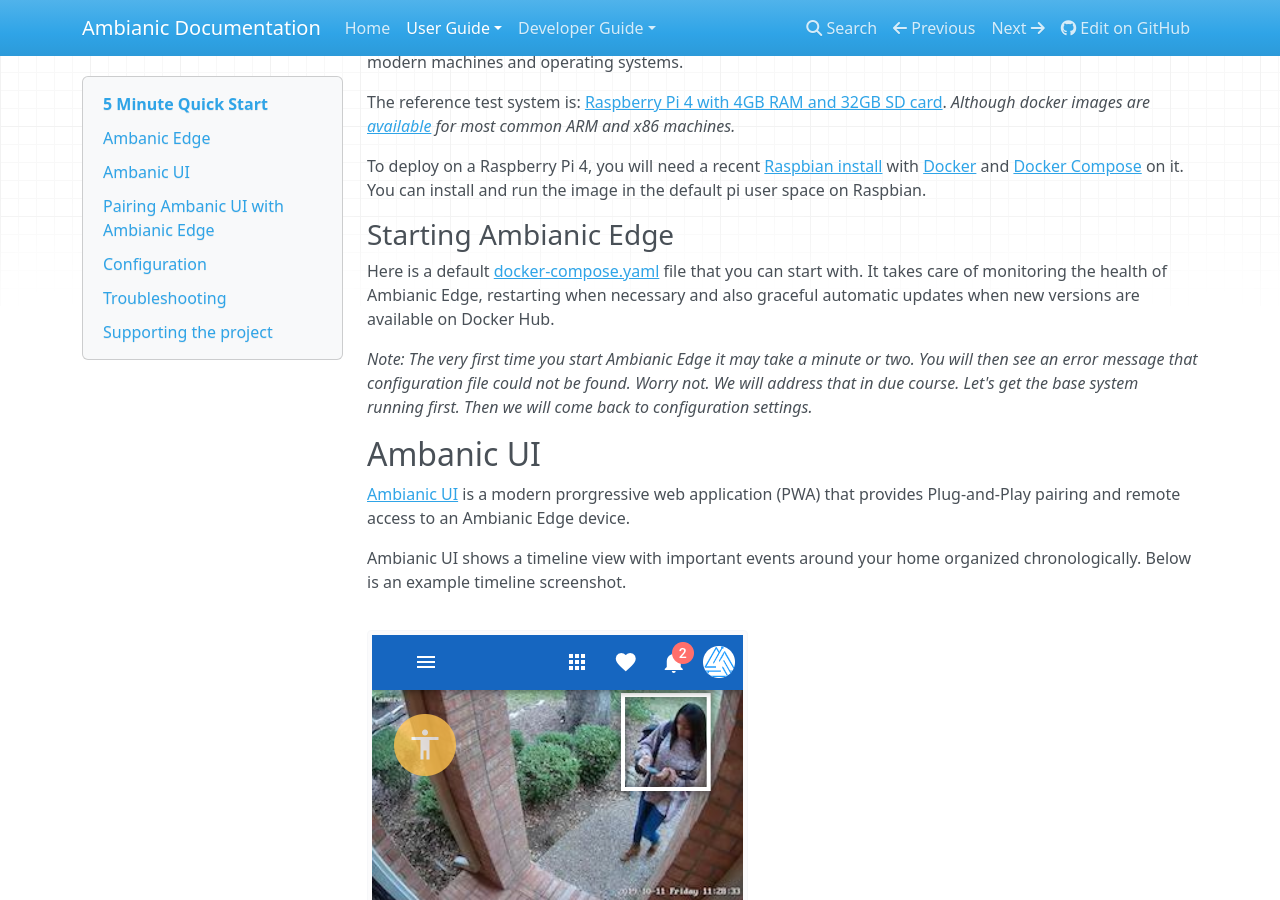
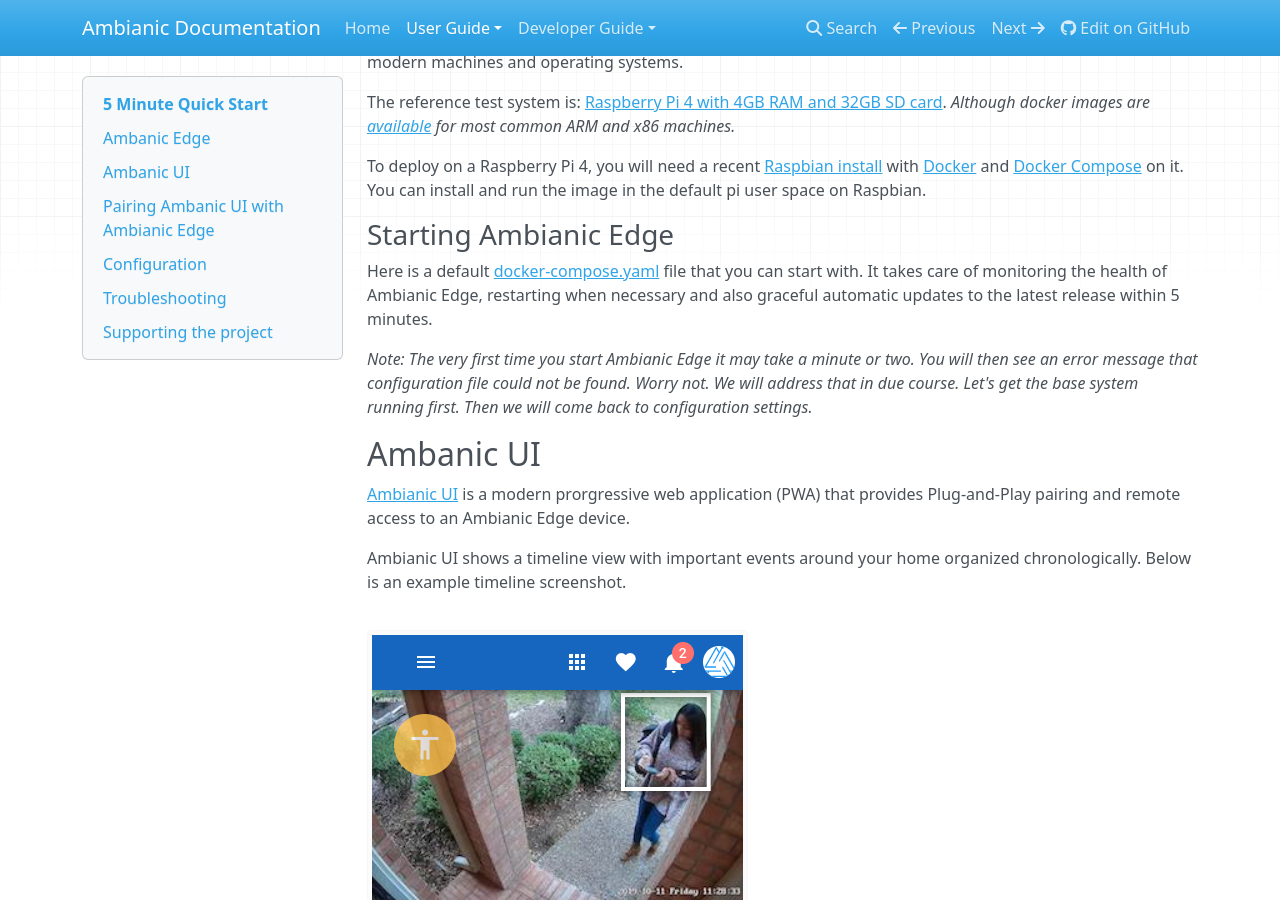
Before and after one commit to ambianic/ambianic-docs, an MkDocs documentation site: the page built from docs-md/users/quickstart.md, in a window 1280 px wide and 900 px high, scrolled down 323 px. Built offline with MkDocs 1.6.1, drawn with Linux system fonts in a browser that asks for light colours; nearby versions of some CDN libraries.

Commit message:
docs: auto update text

```diff
--- a/docs-md/users/quickstart.md
+++ b/docs-md/users/quickstart.md
@@ -27,7 +27,7 @@
 ### Starting Ambianic Edge
 
 Here is a default [docker-compose.yaml](https://gist.github.com/ivelin/3891a7b5d61a12d6a1b9f652b6d53dce) file that you can start with.
-It takes care of monitoring the health of Ambianic Edge, restarting when necessary and also graceful automatic updates when new versions are available on Docker Hub.
+It takes care of monitoring the health of Ambianic Edge, restarting when necessary and also graceful automatic updates to the latest release within 5 minutes.
 
 _Note: The very first time you start Ambianic Edge it may take a minute or two. You will then see an error message that configuration file could not be found. Worry not. We will address that in due course. Let's get the base system running first. Then we will come back to configuration settings._
 
```
